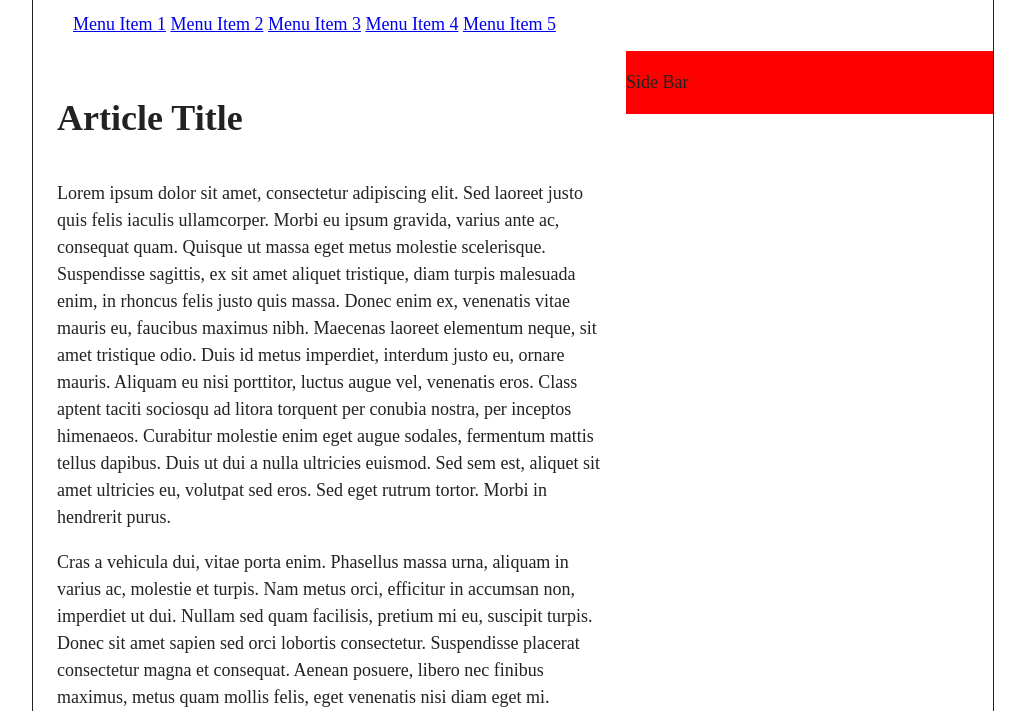
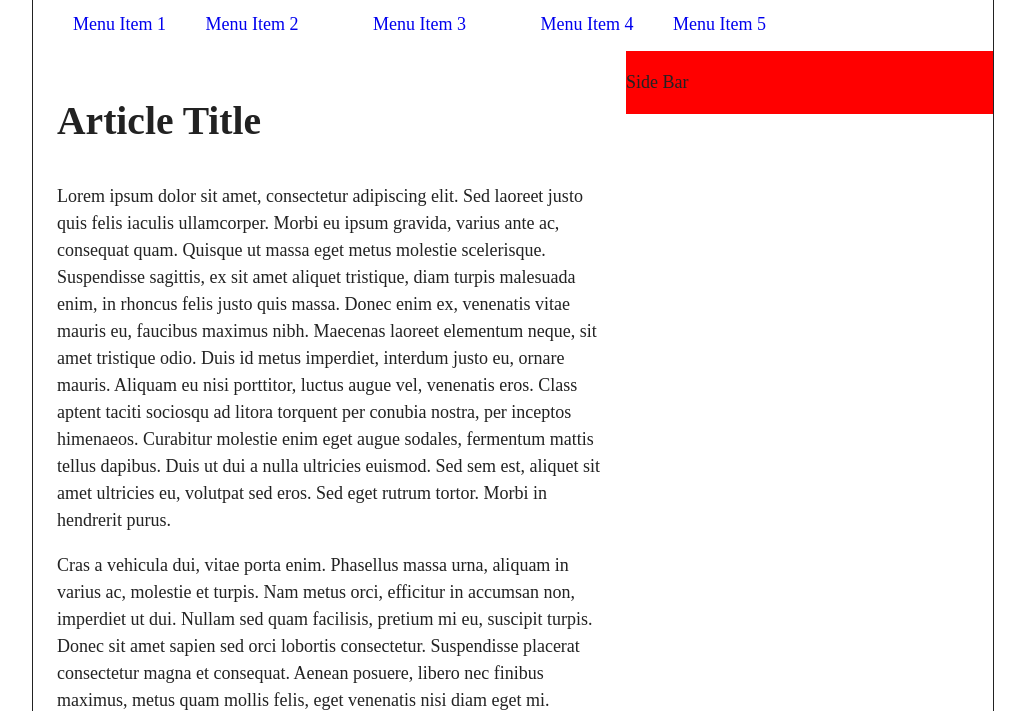
Before and after one commit to las36/jquery, a website: page src/index.html in a window 1280 px wide. Shown: the part 89-800 px from the top of the page, without its empty margins (127-1152 px from the left). Drawn offline with nearby package versions, Linux system fonts and the light colour scheme; files that its build step writes are made by us from their sources.

Commit message:
adjusted menu size

```diff
--- a/src/css/main.css
+++ b/src/css/main.css
@@ -271,6 +271,26 @@ textarea {
    margin-right: auto;
    border: 1px solid;
 }
+h1 {
+  font-size: 220%;
+}
+h2 {
+  font-size: 200%;
+}
+h3 {
+  font-size: 180%;
+}
+h4 {
+  font-size: 160%;
+}
+h5 {
+  font-size: 140%;
+}
+h6 {
+  font-size: 120%;
+}
+
+
 .logo {
   height: 86px;
   width: 86px;
@@ -281,14 +301,25 @@ textarea {
   line-height: 53px;
 
 }
-
 #primary_links li {
-
   display: inline;
 
 }
 #primary_links ul {
   margin: 0px;
+}
+#primary_links .mid {
+ margin-left: 35px;
+ margin-right: 35px;
+
+}
+#primary_links a {
+  text-decoration: none;
+}
+
+#primary_links a:hover {
+  text-decoration: underline;
+
 }
 #content {
   width: 545px;
--- a/src/index.html
+++ b/src/index.html
@@ -25,11 +25,11 @@
 	  </div>
 	  <div id="primary_links">
              <ul>
-	        <li> <a href="#">Menu Item 1</a></li>
-		<li> <a href="#">Menu Item 2</a></li>
-		<li> <a href="#">Menu Item 3</a></li>
-		<li> <a href="#">Menu Item 4</a></li>
-		<li> <a href="#">Menu Item 5</a></li>
+	        <li class="first"> <a href="#">Menu Item 1</a></li>
+		<li class="mid"> <a href="#">Menu Item 2</a></li>
+		<li class="mid"> <a href="#">Menu Item 3</a></li>
+		<li class="mid"> <a href="#">Menu Item 4</a></li>
+		<li class="last"> <a href="#">Menu Item 5</a></li>
 	     </ul>
 	  </div>
 	  <div id="content">
```
